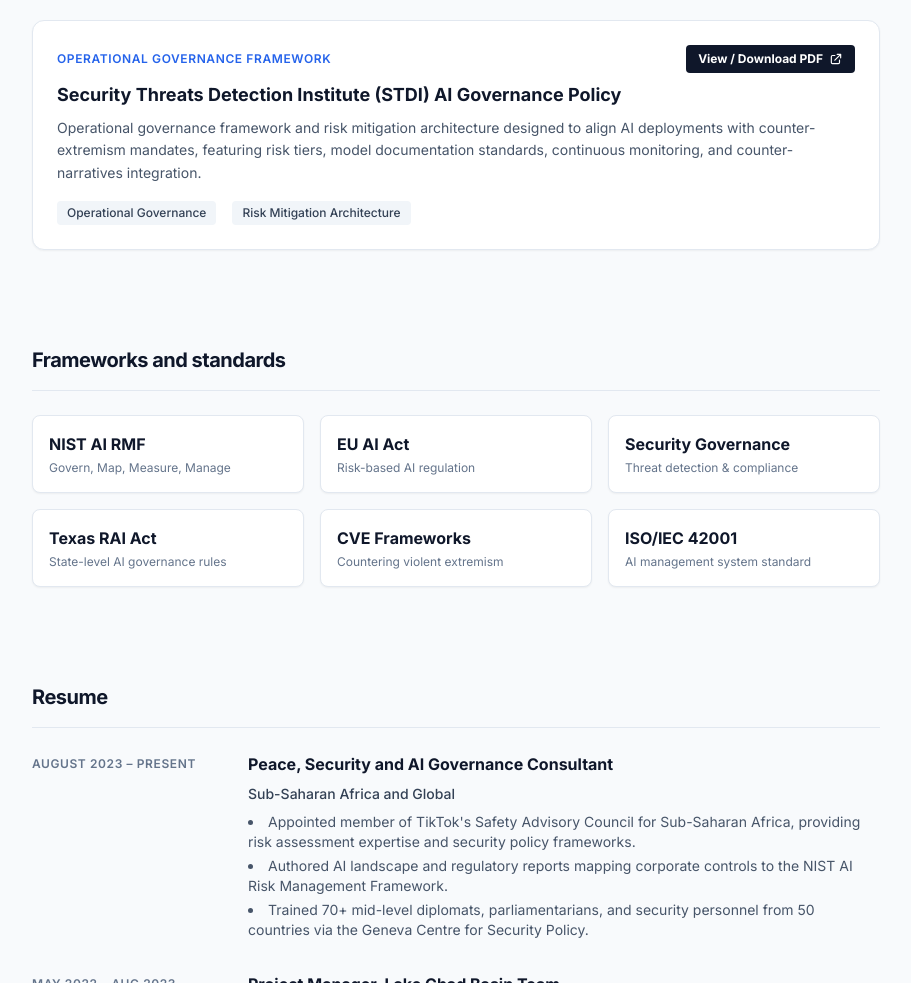
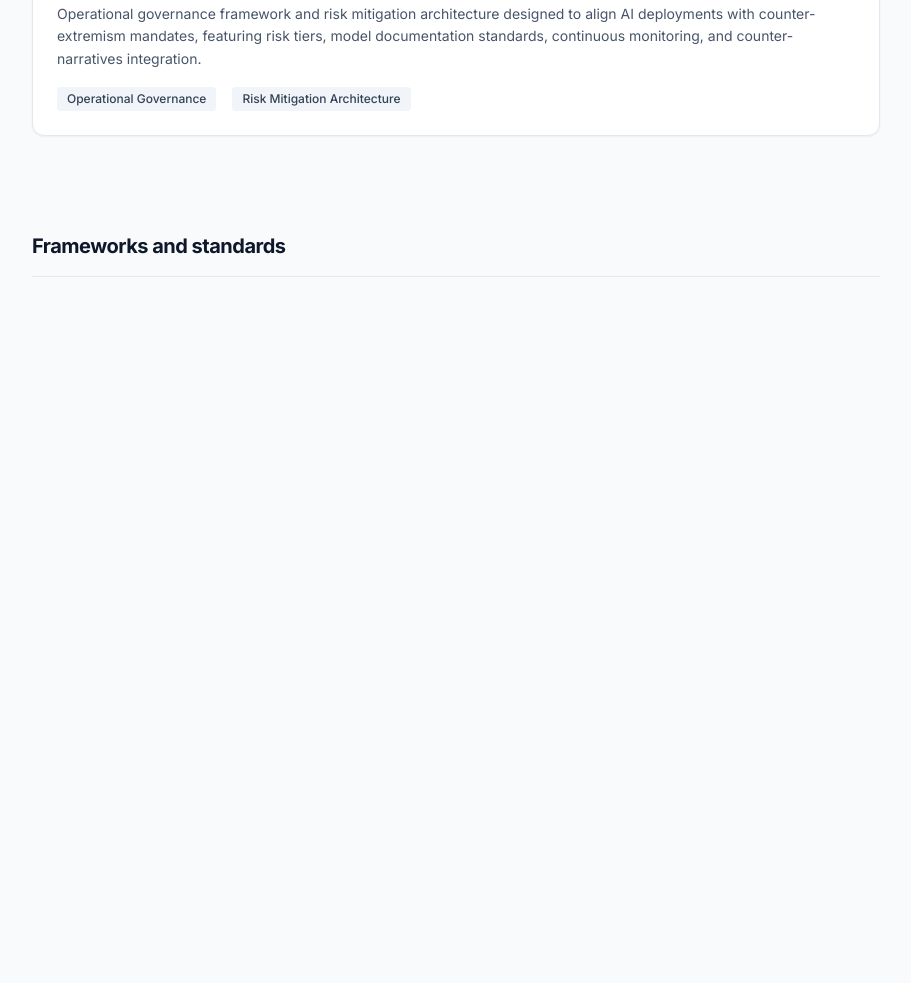
Before and after one commit to AkinolaOlojoPhD/Akinola-Olojo-Ph.D., a plain HTML site: page index.html in a window 1280 px wide. Shown: the part 1817-2800 px from the top of the page, without its empty margins (184-1095 px from the left). After the commit the page ends 2166 px from the top, so only its background shows below. Drawn offline with nearby package versions, Linux system fonts and the light colour scheme.

Commit message:
Revise About section and remove Frameworks/Resume
Updated professional background and focus areas in the About section. Removed the Frameworks and Resume sections for brevity.

```diff
--- a/index.html
+++ b/index.html
@@ -80,14 +80,14 @@
             <div class="grid grid-cols-1 md:grid-cols-3 gap-8">
                 <div class="md:col-span-2 space-y-4 text-slate-600 leading-relaxed">
                     <p>
-                        In 2024 I was invited to join TikTok’s Trust and Safety Advisory Council for sub-Saharan Africa. This engagement became an eye-opener to the scale at which violent extremists and other criminal actors exploit social media platforms for communication, propaganda, radicalisation and recruitment of predominantly young people. My past research already informed me of these dynamics but now I have a deeper insight regarding the multiplier effect of these AI-powered platforms.
+                        I work at the intersection of security policy, institutional risk, and geopolitical analysis. My background covers counter-terrorism research, violent extremism frameworks, and non-kinetic security approaches, including integrating creative economies and youth engagement into peacebuilding.
                     </p>
                     <p>
-                        My professional journey in this field makes me aware that while violent extremism is an “old enemy”, it can no longer be fought with only boots on the ground. This adversary now has digital footprints reflected in algorithms and trends. Addressing this adaptive challenge requires professionals who can combine their expertise of a longstanding subject matter with the contemporary application of AI governance. This is where I bring value.
+                        Alongside security governance, I investigate artificial intelligence governance frameworks, focusing on AI risk management, safety regulations, and compliance standards such as the NIST AI Risk Management Framework and EU regulations.
                     </p>
-                    <p>
-                        By bridging geopolitical risk analysis with digital and algorithmic accountability, I empower organisations to anticipate emerging risks and implement robust compliance strategies.
-                    </p>
+                    <div class="p-4 bg-slate-100 rounded-lg text-sm text-slate-700 border border-slate-200 mt-4">
+                        <strong>Current focus.</strong> TikTok Safety Advisory Council (Sub-Saharan Africa), AI impact assessments, mapping controls to the NIST AI Risk Management Framework, and high-level diplomatic training on security risk analysis.
+                    </div>
                 </div>
                 <div class="space-y-4 text-sm">
                     <div class="p-4 bg-white border border-slate-200 rounded-lg shadow-sm">
@@ -175,57 +175,4 @@
         <section id="frameworks" class="scroll-mt-24">
             <h2 class="text-xl font-bold text-slate-900 tracking-tight pb-4 border-b border-slate-200 mb-6">Frameworks and standards</h2>
             <div class="grid grid-cols-2 md:grid-cols-3 gap-4">
-                <div class="p-4 bg-white border border-slate-200 rounded-lg shadow-sm">
-                    <div class="font-bold text-slate-900">NIST AI RMF</div>
-                    <div class="text-xs text-slate-500 mt-1">Govern, Map, Measure, Manage</div>
-                </div>
-                <div class="p-4 bg-white border border-slate-200 rounded-lg shadow-sm">
-                    <div class="font-bold text-slate-900">EU AI Act</div>
-                    <div class="text-xs text-slate-500 mt-1">Risk-based AI regulation</div>
-                </div>
-                <div class="p-4 bg-white border border-slate-200 rounded-lg shadow-sm">
-                    <div class="font-bold text-slate-900">Security Governance</div>
-                    <div class="text-xs text-slate-500 mt-1">Threat detection & compliance</div>
-                </div>
-                <div class="p-4 bg-white border border-slate-200 rounded-lg shadow-sm">
-                    <div class="font-bold text-slate-900">Texas RAI Act</div>
-                    <div class="text-xs text-slate-500 mt-1">State-level AI governance rules</div>
-                </div>
-                <div class="p-4 bg-white border border-slate-200 rounded-lg shadow-sm">
-                    <div class="font-bold text-slate-900">CVE Frameworks</div>
-                    <div class="text-xs text-slate-500 mt-1">Countering violent extremism</div>
-                </div>
-                <div class="p-4 bg-white border border-slate-200 rounded-lg shadow-sm">
-                    <div class="font-bold text-slate-900">ISO/IEC 42001</div>
-                    <div class="text-xs text-slate-500 mt-1">AI management system standard</div>
-                </div>
-            </div>
-        </section>
-
-        <!-- Resume Section -->
-        <section id="resume" class="scroll-mt-24">
-            <h2 class="text-xl font-bold text-slate-900 tracking-tight pb-4 border-b border-slate-200 mb-6">Resume</h2>
-
-            <div class="space-y-8">
-                <!-- Role 1 -->
-                <div class="grid grid-cols-1 md:grid-cols-4 gap-4">
-                    <div class="text-xs font-semibold text-slate-500 uppercase tracking-wider pt-1">August 2023 – Present</div>
-                    <div class="md:col-span-3 space-y-2">
-                        <h3 class="text-base font-bold text-slate-900">Peace, Security and AI Governance Consultant</h3>
-                        <p class="text-sm font-medium text-slate-700">Sub-Saharan Africa and Global</p>
-                        <ul class="list-disc list-inside text-sm text-slate-600 space-y-1">
-                            <li>Appointed member of TikTok's Safety Advisory Council for Sub-Saharan Africa, providing risk assessment expertise and security policy frameworks.</li>
-                            <li>Authored AI landscape and regulatory reports mapping corporate controls to the NIST AI Risk Management Framework.</li>
-                            <li>Trained 70+ mid-level diplomats, parliamentarians, and security personnel from 50 countries via the Geneva Centre for Security Policy.</li>
-                        </ul>
-                    </div>
-                </div>
-
-                <!-- Role 2 -->
-                <div class="grid grid-cols-1 md:grid-cols-4 gap-4">
-                    <div class="text-xs font-semibold text-slate-500 uppercase tracking-wider pt-1">May 2022 – Aug 2023</div>
-                    <div class="md:col-span-3 space-y-2">
-                        <h3 class="text-base font-bold text-slate-900">Project Manager, Lake Chad Basin Team</h3>
-                        <p class="text-sm font-medium text-slate-700">Institute for Security Studies, Senegal</p>
-                        <ul class="list-disc list-inside text-sm text-slate-600 space-y-1">
-                            <li>Implemented transitional justice initiatives across Cameroon, Chad, Niger
+                <div class="p
```
